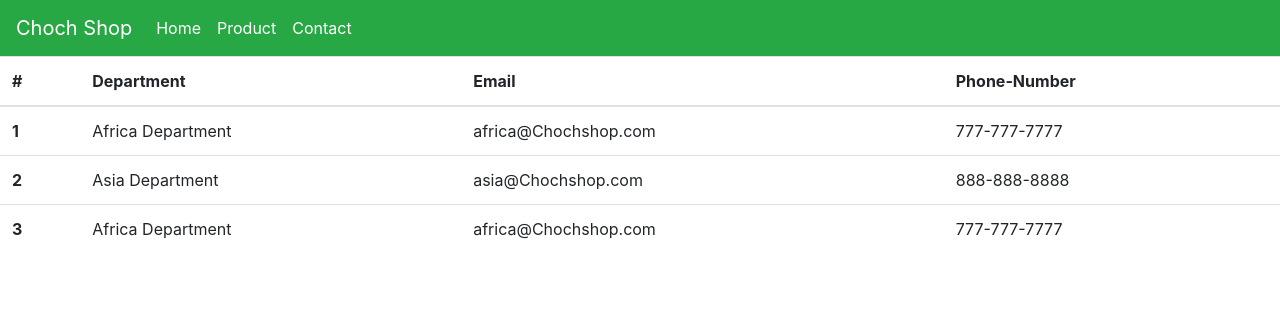
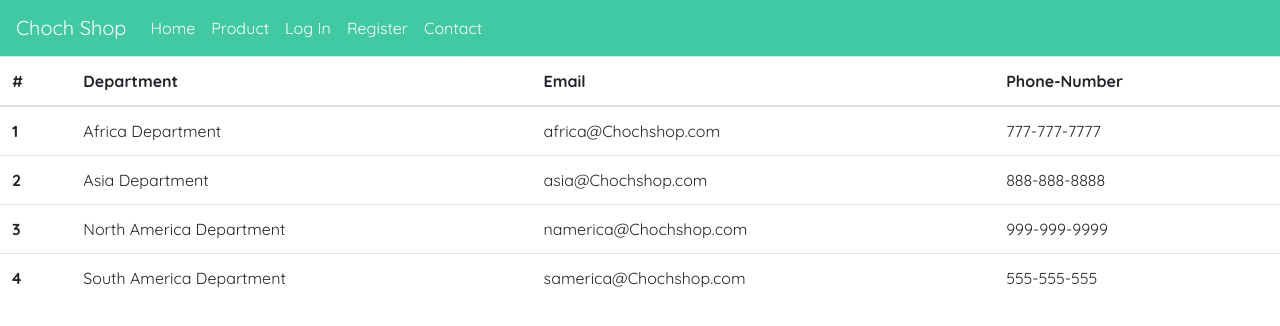
Before and after one commit to iabonirob/HTML-CSS-Capstone, a plain HTML site: page contact.html in a window 1280 px wide. Drawn offline with nearby package versions, Linux system fonts and the light colour scheme.

Commit message:
touched up contact page

```diff
--- a/contact.html
+++ b/contact.html
@@ -7,10 +7,11 @@
         <title>Travel Site - Bootstrap Edition</title>
         <!-- Bootstrap CSS link -->
         <link rel="stylesheet" href="https://cdn.jsdelivr.net/npm/bootstrap@4.6.0/dist/css/bootstrap.min.css" integrity="sha384-B0vP5xmATw1+K9KRQjQERJvTumQW0nPEzvF6L/Z6nronJ3oUOFUFpCjEUQouq2+l" crossorigin="anonymous">
+        <link rel="stylesheet" href="css/login.css" >
       </head>
     <body>
     <head>
-        <nav class="navbar navbar-expand-lg navbar-dark bg-success">
+      <nav class="navbar navbar-expand-lg navbar-dark nav-rob-color">
         <a class="navbar-brand" href="#">Choch Shop</a>
         <button class="navbar-toggler" type="button" data-toggle="collapse" data-target="#navbarSupportedContent" aria-controls="navbarSupportedContent" aria-expanded="false" aria-label="Toggle navigation">
           <span class="navbar-toggler-icon"></span>
@@ -23,6 +24,12 @@
             </li>
             <li class="nav-item active">
               <a class="nav-link" href="products.html">Product<span class="sr-only">(current)</span></a>
+            </li>
+            <li class="nav-item active">
+                <a class="nav-link" href="login.html">Log In<span class="sr-only">(current)</span></a>
+              </li>
+              <li class="nav-item active">
+                <a class="nav-link" href="register.html">Register<span class="sr-only">(current)</span></a>
               </li>
             <li class="nav-item active">
                 <a class="nav-link" href="contact.html">Contact<span class="sr-only">(current)</span></a>
@@ -66,9 +73,15 @@
                 </tr>
                 <tr>
                   <th scope="row">3</th>
-                  <td>Africa Department</td>
-                  <td>africa@Chochshop.com</td>
-                  <td>777-777-7777</td>
+                  <td>North America Department</td>
+                  <td>namerica@Chochshop.com</td>
+                  <td>999-999-9999</td>
+                </tr>
+                <tr>
+                  <th scope="row">4</th>
+                  <td>South America Department</td>
+                  <td>samerica@Chochshop.com</td>
+                  <td>555-555-555</td>
                 </tr>
               </tbody>
               <!--Table body-->
--- /dev/null
+++ b/css/contact.css
@@ -0,0 +1,24 @@
+@import url(https://fonts.googleapis.com/css2?family=Quicksand:wght@300;400;500;600;700&family=Roboto:wght@300;400;500;700;900&display=swap);
+
+:root{
+    --white-light:rgba(255,255,255,.5);
+    --alice-blue: #f8f9fa;
+    --carribean-gray:#40c9a2;
+    --gray:#ededed;
+}
+body{
+    font-family: 'Quicksand', sans-serif;
+}
+
+.nav-rob-color{
+    background: var(--carribean-gray);
+}
+
+.loginbtn{
+    background: var(--carribean-gray);
+}
+
+.loginbtn:hover {
+    background: blue;
+    opacity: 1;
+  }
```
Lines whose indentation alone changed are shown as unchanged.
